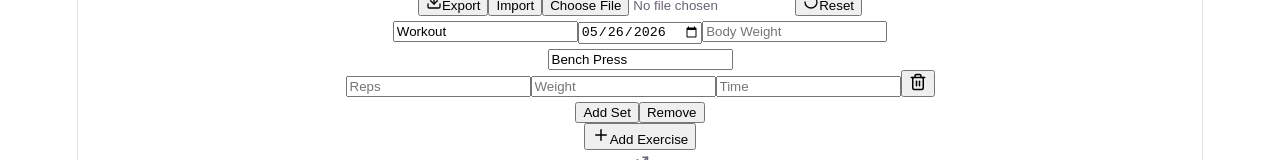
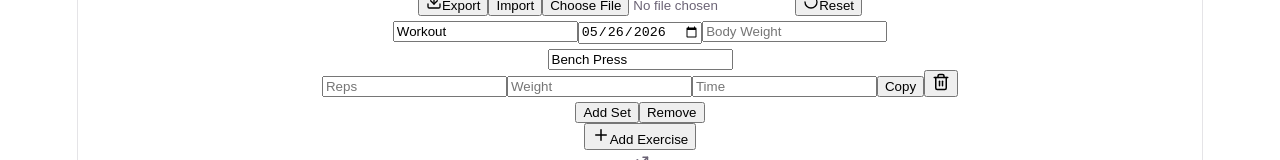
Before and after one commit to Jegregg99/Fitness_Tracker, a React (Vite) app: page / in a window 1280 px wide. Shown: the part 340-500 px from the top of the page. Built offline with nearby package versions, Linux system fonts and the light colour scheme; no server answers; the database is empty.

Commit message:
Add duplicate set button

```diff
--- a/src/App.jsx
+++ b/src/App.jsx
@@ -308,7 +308,19 @@ useEffect(() => {
       sets: [...exercise.sets, emptySet()]
     });
   }
+function duplicateSet(exerciseId, setIndex) {
+  const exercise = activeWorkout.exercises.find(
+    (ex) => ex.id === exerciseId
+  );
 
+  const copiedSet = {
+    ...exercise.sets[setIndex]
+  };
+
+  updateExercise(exerciseId, {
+    sets: [...exercise.sets, copiedSet]
+  });
+}
   function removeSet(exerciseId, setIndex) {
     const exercise = activeWorkout.exercises.find(
       (ex) => ex.id === exerciseId
@@ -670,7 +682,7 @@ const exerciseProgressData = useMemo(() => {
             {exercise.sets.map((set, index) => (
               <div
                 key={index}
-                className="grid grid-cols-4 gap-2"
+                className="grid grid-cols-5 gap-2"
               >
 
                 <input
@@ -716,6 +728,13 @@ const exerciseProgressData = useMemo(() => {
           placeholder="Time"
           className="rounded-2xl border p-3"
 />
+              <button
+                 onClick={() => duplicateSet(exercise.id, index)}
+                className="rounded-2xl border text-sm"
+            >
+                Copy
+              </button>
+
                 <button
                   onClick={() =>
                     removeSet(
```
